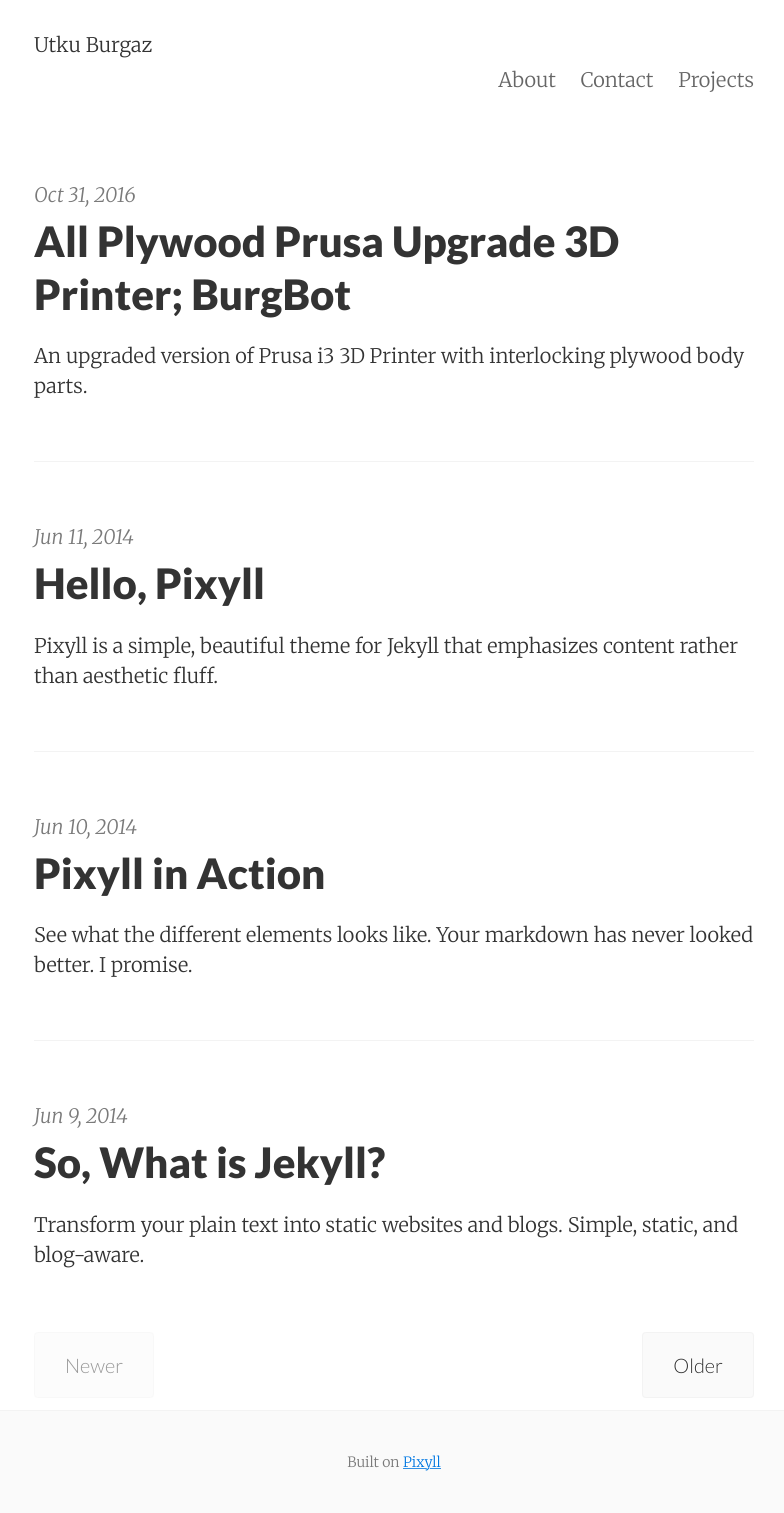
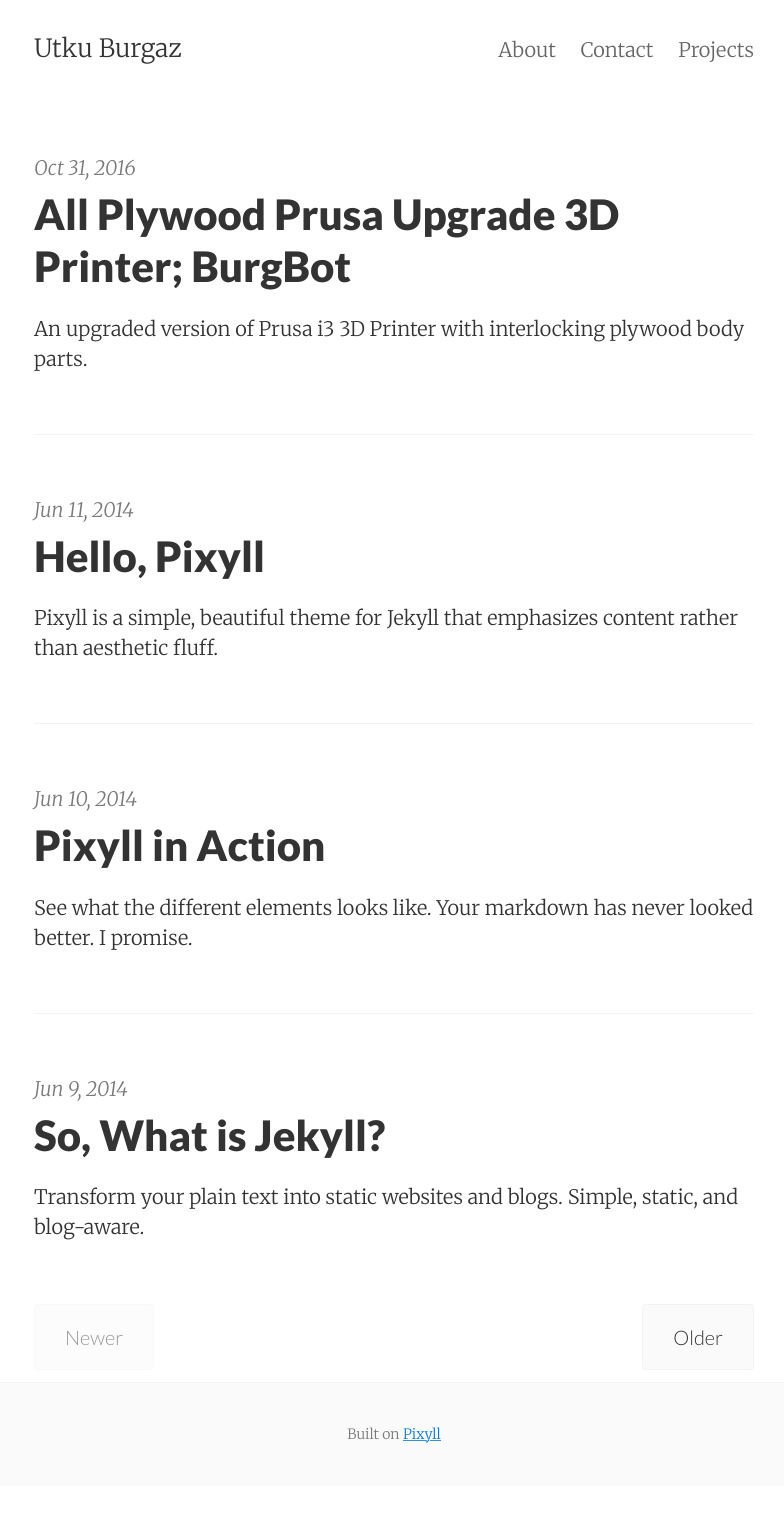
Before and after one commit to utkuburgaz/utkuburgaz.github.io, a Jekyll site: the page built from index.html, in a window 1280 px wide. Shown: the whole page, without its empty margins (246-1030 px from the left). Built offline with Jekyll 4.4.1, drawn with Linux system fonts in a browser that asks for light colours; the list of posts is cut into pages by our own code; after the commit the page ends 1486 px from its top, so only the background shows below that.

Commit message:
Update header.html

```diff
--- a/_includes/header.html
+++ b/_includes/header.html
@@ -1,7 +1,7 @@
 <header class="site-header px2 px-responsive">
   <div class="mt2 wrap">
     <div class="measure">
-      <div>{{ site.title }}</div>
+      <div  class="site-title">{{ site.title }}</div>
       <nav class="site-nav">
         {% include navigation.html %}
       </nav>
```
